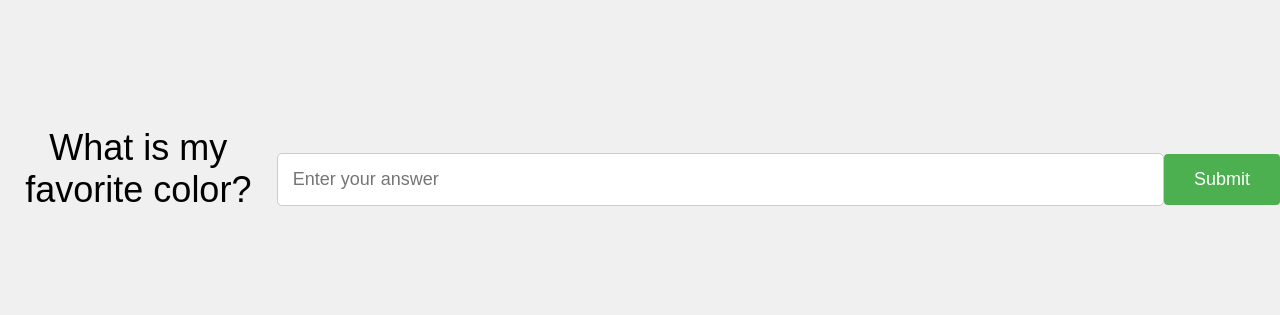
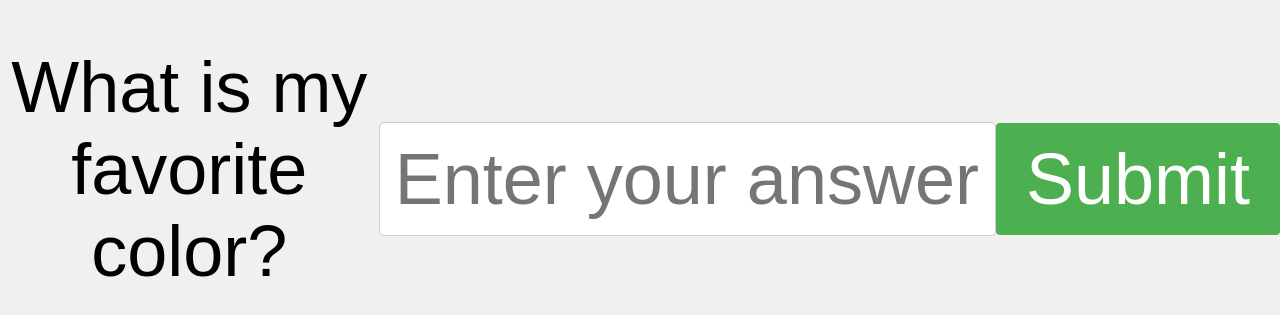
Before and after one commit to natelikeschez/ashleyleung, a plain HTML site: page index.html in a window 1280 px wide. Shown: the part 221-536 px from the top of the page. Drawn offline with Linux system fonts and the light colour scheme.

Commit message:
Update style.css

```diff
--- a/style.css
+++ b/style.css
@@ -17,13 +17,13 @@ body {
 }
 
 .question {
-  font-size: 36px;
+  font-size: 72px;
   margin-bottom: 20px;
 }
 
 input[type="text"] {
   padding: 15px;
-  font-size: 18px;
+  font-size: 72px;
   border: 1px solid #ccc;
   border-radius: 5px;
   width: 100%;
@@ -33,14 +33,14 @@ button {
   background-color: #4CAF50;
   color: white;
   padding: 15px 30px;
-  font-size: 18px;
+  font-size: 72px;
   border: none;
   border-radius: 4px;
   cursor: pointer;
 }
 
 .result {
-  font-size: 48px;
+  font-size: 100px;
   color: #007bff;
   margin-top: 20px;
 }
```
